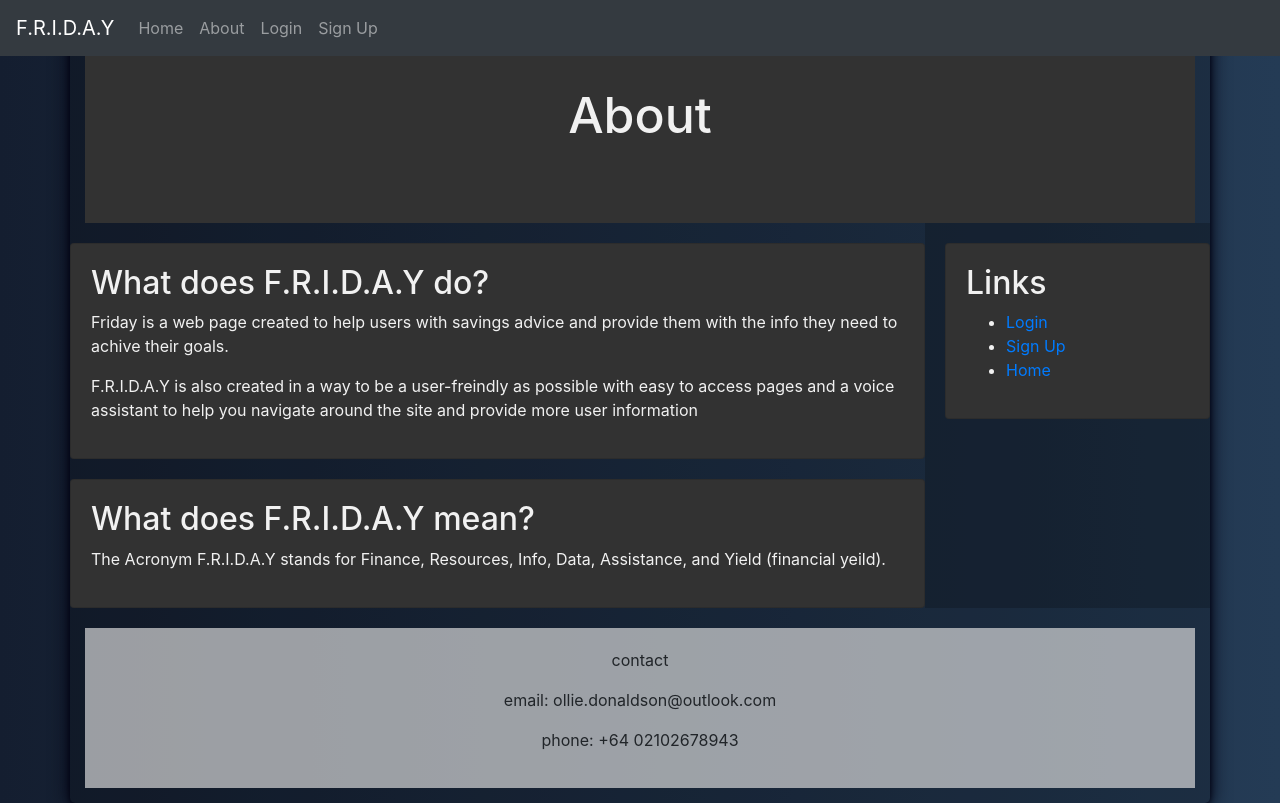
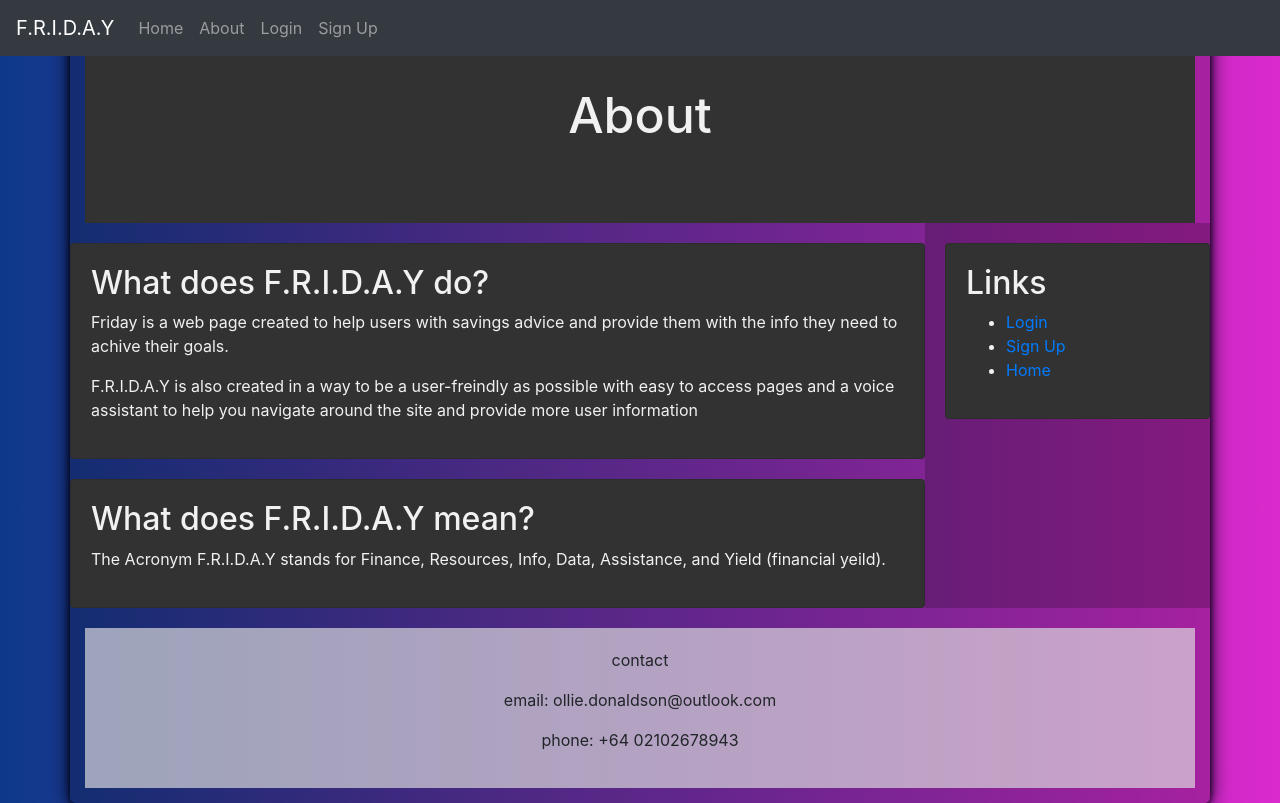
Before and after one commit to OliverDonaldson/F.R.I.D.A.Y, a Python web app: template templates/about.html in a window 1280 px wide. Run offline with Jinja, Linux system fonts and the light colour scheme; the template is opened without the code that fills it, so the values that code supplies are empty; some libraries are stand-ins or nearby versions.

Commit message:
Update about.html

```diff
--- a/templates/about.html
+++ b/templates/about.html
@@ -4,7 +4,9 @@
 <head>
 <style>
 
-
+body {
+  background-image: linear-gradient(to right, #0d398b, #db29cc);
+}
 
 /* Header/Blog Title */
 .header {
```
